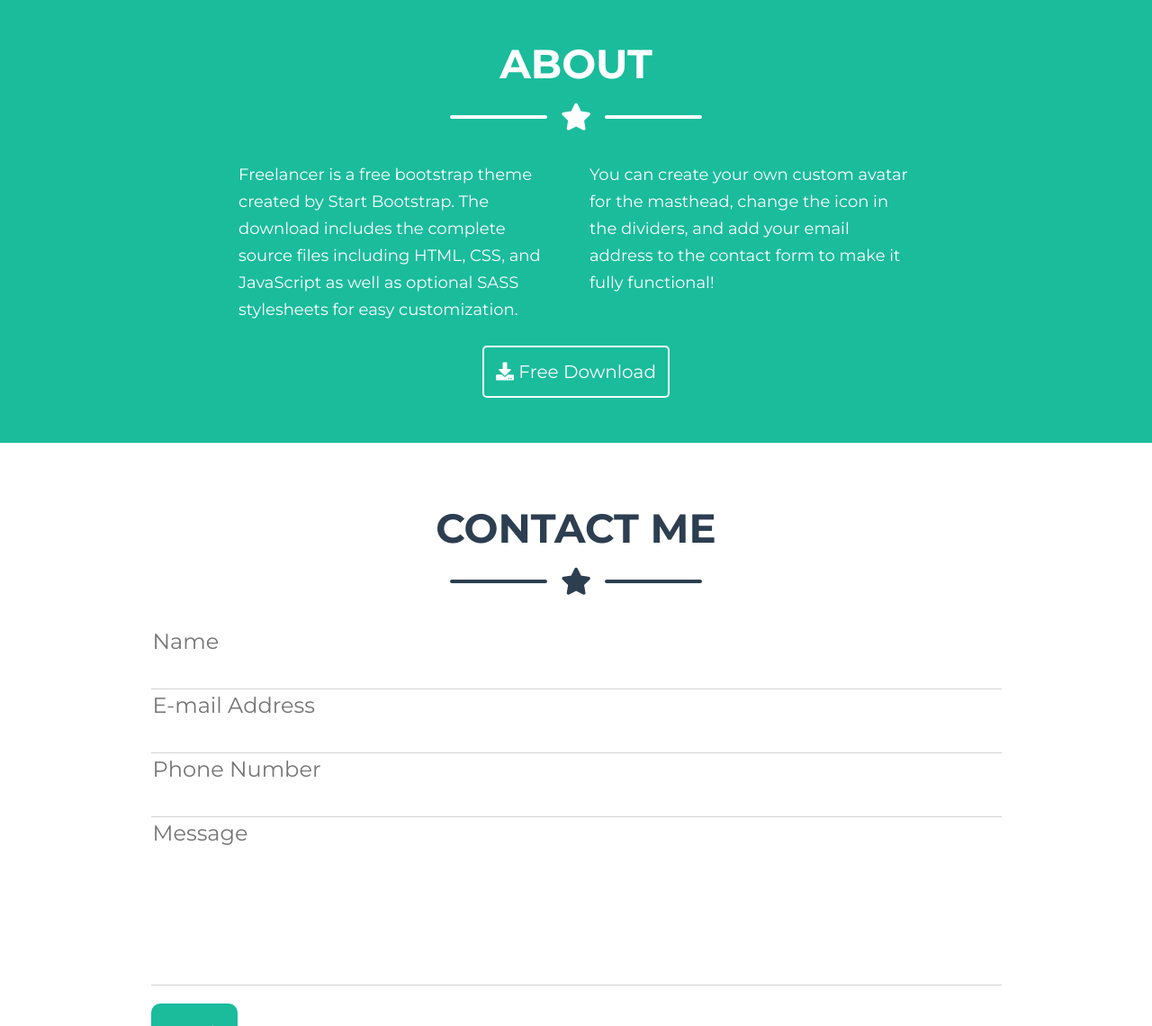
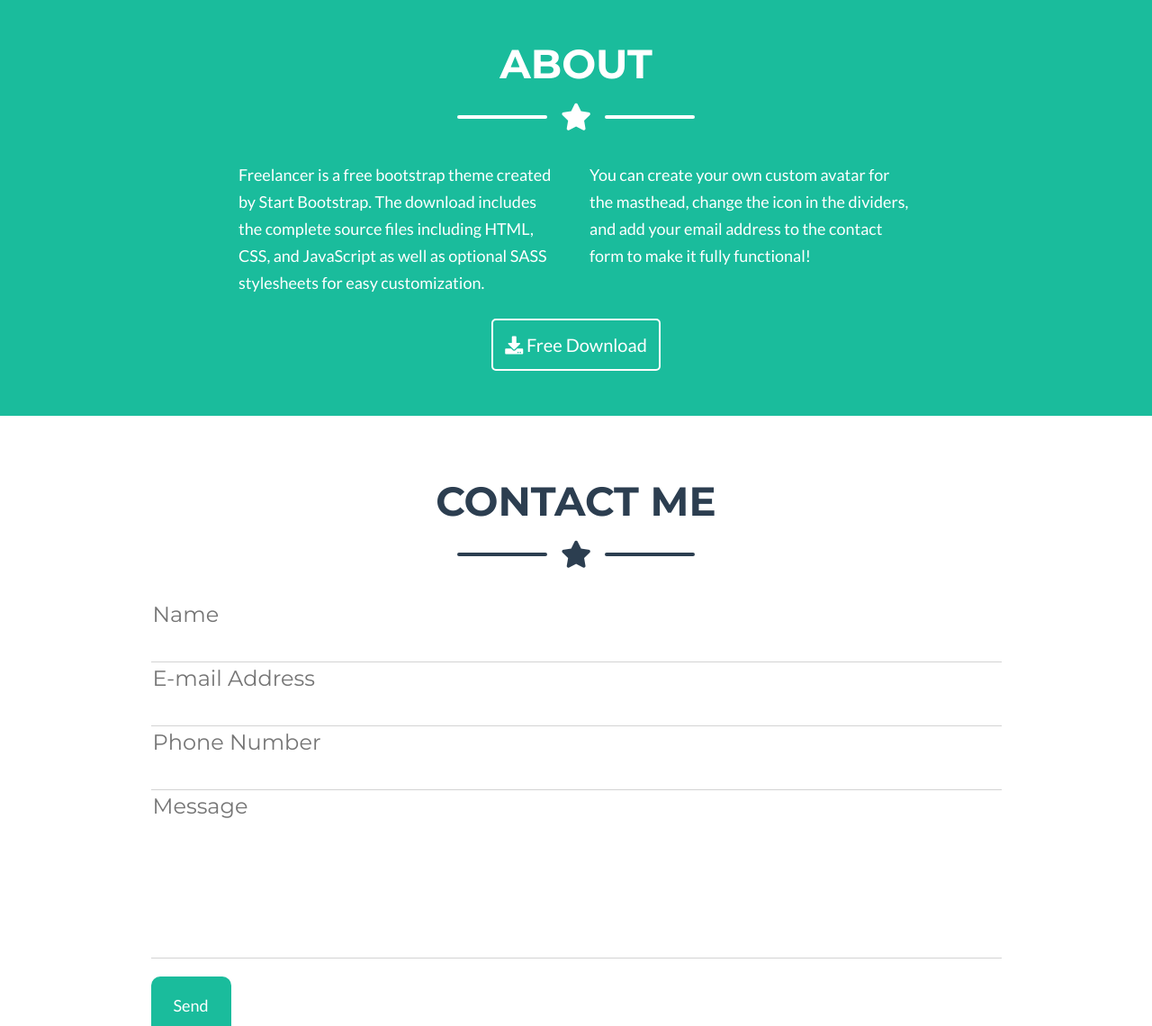
Before and after one commit to LMem001/html-css-bootstrap-freelancer, a plain HTML site: page index.html in a window 1280 px wide. Shown: the part 1660-2800 px from the top of the page at 90% size. Drawn offline with nearby package versions, Linux system fonts and the light colour scheme.

Commit message:
code clean
modified .separator lines, added font "lato", changed number-box to tel

```diff
--- a/css/style.css
+++ b/css/style.css
@@ -1,6 +1,10 @@
 /* mix */
 * {
   font-family: 'Montserrat', sans-serif;
+}
+
+body p, main a {
+  font-family: 'Lato', sans-serif;
 }
 
 .not_decorated a {
@@ -26,6 +30,7 @@
 .separator {
   font-size: 30px;
   margin-bottom: 30px;
+  color: currentColor;
 }
 
 .separator .fa-star {
@@ -33,16 +38,13 @@
   display: inline-block;
   margin: 0 7px;
 }
-.line  {
+.separator::before, .separator::after {
+  content: '';
   display: inline-block;
-  width: 108px;
-  border: 2px solid white;
+  width: 100px;
+  border: 2px solid currentColor;
   border-radius: 5px;
   margin-bottom: 5px;
-}
-
-.line-dark {
-  border-color: #2c3e50;
 }
 /* separator end */
 /* font  */
@@ -148,6 +150,7 @@
   font-size: 80px;
   padding: 20px;
   text-align: center;
+  cursor: pointer;
 }
 
 .overlay .fa-plus {
@@ -162,7 +165,7 @@
 }
 /* portfolio end */
 /* about */
-.about p {
+#about p {
   font-size: 18px;
   line-height: 30px;
 }
@@ -177,9 +180,6 @@
 }
 /* about end */
 /* contact me */
-.contact_me  {
-  padding: 50px 0;
-}
 /* form */
 .form_box  {
   width: 100%;
--- a/index.html
+++ b/index.html
@@ -7,6 +7,7 @@
   <!-- Google fonts -->
   <link rel="preconnect" href="https://fonts.gstatic.com">
   <link href="https://fonts.googleapis.com/css2?family=Montserrat:wght@400;700&display=swap" rel="stylesheet">
+  <link href="https://fonts.googleapis.com/css2?family=Lato:wght@400;700&display=swap" rel="stylesheet">
   <!-- /Google fonts -->
   <!-- fontawesome -->
   <link rel="stylesheet" href="https://cdnjs.cloudflare.com/ajax/libs/font-awesome/5.15.2/css/all.min.css" integrity="sha512-HK5fgLBL+xu6dm/Ii3z4xhlSUyZgTT9tuc/hSrtw6uzJOvgRr2a9jyxxT1ely+B+xFAmJKVSTbpM/CuL7qxO8w==" crossorigin="anonymous" />
@@ -51,32 +52,30 @@
   <!-- /fixed top menu -->
   <header>
     <!-- hero -->
-    <div class="hero site_main_color text-center font_bold">
+    <div class="hero site_main_color text-center">
       <img src="img/avataaars.svg" alt="avatar">
       <h1 class="text-uppercase font_bold">start bootstrap</h1>
       <!-- separator -->
       <div class="separator">
-        <div class="line"></div>
         <span><i class="fas fa-star"></i></span>
-        <div class="line"></div>
       </div>
+      <!-- separator -->
       <p>Graphic Artist - Web Designer - Illustrator</p>
-      <!-- separator -->
     </div>
     <!-- hero -->
   </header>
   <main>
     <!-- portfolio -->
-    <section id="portfolio" class="portfolio sect_padding">
+    <section id="portfolio" class="sect_padding text_secondary_color">
       <div class="container">
         <div class="row">
           <div class="col-xs-12 text-center">
-            <h2 class="text-uppercase text_secondary_color font_bold main_h_size">Portfolio</h2>
+            <h2 class="text-uppercase font_bold main_h_size">Portfolio</h2>
+            <!-- separator -->
             <div class="separator">
-              <div class="line line-dark"></div>
-              <span><i class="fas fa-star text_secondary_color"></i></span>
-              <div class="line line-dark"></div>
+              <span><i class="fas fa-star"></i></span>
             </div>
+            <!-- separator -->
           </div>
         </div>
         <!-- boxes -->
@@ -135,16 +134,16 @@
     </section>
     <!-- /portfolio -->
     <!-- about -->
-    <section id="about" class="about sect_padding site_main_color">
+    <section id="about" class="sect_padding site_main_color">
       <div class="container">
         <div class="row">
           <div class="col-xs-12 text-center">
             <h2 class="text-uppercase font_bold main_h_size">About</h2>
+            <!-- separator -->
             <div class="separator">
-              <div class="line"></div>
               <span><i class="fas fa-star"></i></span>
-              <div class="line"></div>
             </div>
+            <!-- separator -->
           </div>
         </div>
         <div class="row">
@@ -160,16 +159,16 @@
     </section>
     <!-- /about -->
     <!-- contact me -->
-    <section id="contact" class="contact_me">
+    <section id="contact" class="text_secondary_color sect_padding">
       <div class="container">
         <div class="row">
           <div class="col-xs-12 text-center">
-            <h2 class="text-uppercase text_secondary_color font_bold main_h_size">Contact Me</h2>
+            <h2 class="text-uppercase font_bold main_h_size">Contact Me</h2>
+            <!-- separator -->
             <div class="separator">
-              <div class="line line-dark"></div>
-              <span><i class="fas fa-star text_secondary_color"></i></span>
-              <div class="line line-dark"></div>
+              <span><i class="fas fa-star"></i></span>
             </div>
+            <!-- separator -->
           </div>
         </div>
      </div>
@@ -187,7 +186,7 @@
         </div>
         <div class="row">
           <div class="col-xs-12 col-sm-10 col-sm-offset-1">
-            <input class="form_box" type="number" required="required" placeholder="Phone Number">
+            <input class="form_box" type="tel" required="required" placeholder="Phone Number">
           </div>
         </div>
         <div class="row">
```
